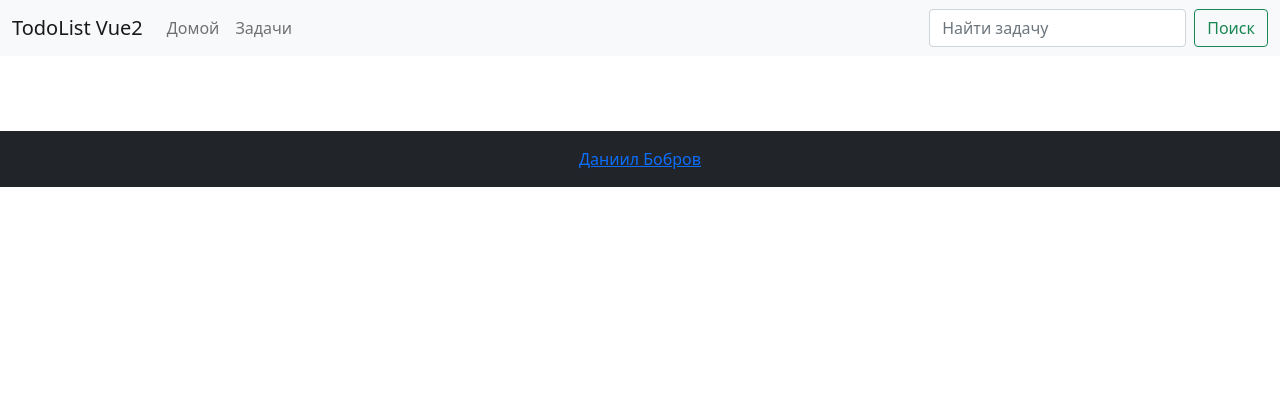
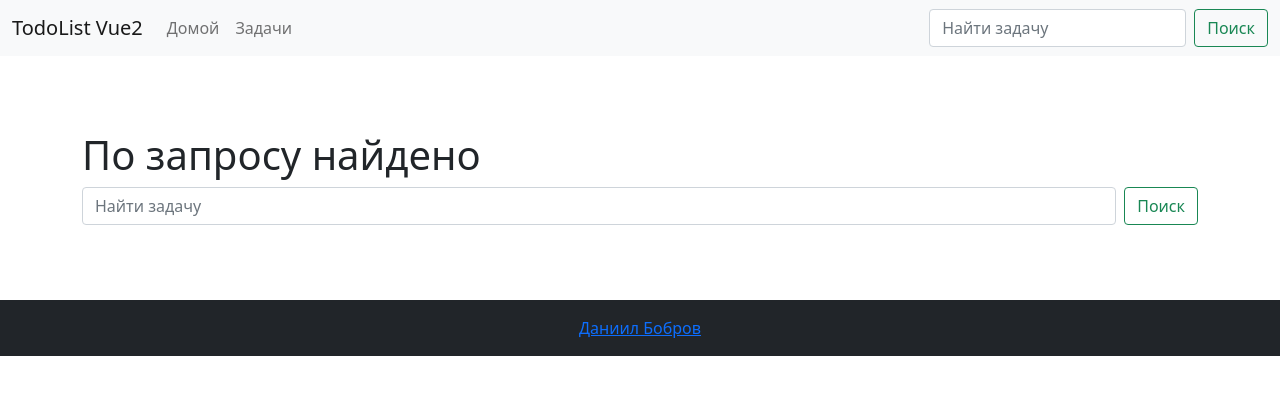
Before and after one commit to bobrov-site/todolistvue, a Vue app: page /search in a window 1280 px wide. Shown: the top 394 px of the page. Built offline with nearby package versions, Linux system fonts and the light colour scheme.

Commit message:
created SearchView.vue

```diff
--- a/src/router/index.js
+++ b/src/router/index.js
@@ -2,6 +2,7 @@ import Vue from 'vue'
 import VueRouter from 'vue-router'
 import HomeView from '../views/HomeView.vue'
 import TodoListView from "@/views/TodoListView";
+import SearchView from "@/views/SearchView";
 
 Vue.use(VueRouter)
 
@@ -23,6 +24,11 @@ const routes = [
     path: '/todolist',
     name: 'todolist',
     component: TodoListView
+  },
+  {
+    path: '/search',
+    name: 'search',
+    component: SearchView
   }
 ]
 
--- /dev/null
+++ b/src/views/SearchView.vue
@@ -0,0 +1,26 @@
+<template>
+<div class="search">
+  <container-bootstrap>
+    <div class="row">
+      <div class="col-12">
+        <TitlePage text="По запросу найдено"/>
+        <SearchBootstrap/>
+      </div>
+    </div>
+  </container-bootstrap>
+</div>
+</template>
+
+<script>
+import ContainerBootstrap from "@/components/UI/ContainerBootstrap";
+import TitlePage from "@/components/TitlePage";
+import SearchBootstrap from "@/components/UI/SearchBootstrap";
+export default {
+  name: "SearchView",
+  components: {SearchBootstrap, TitlePage, ContainerBootstrap}
+}
+</script>
+
+<style scoped>
+
+</style>
```
